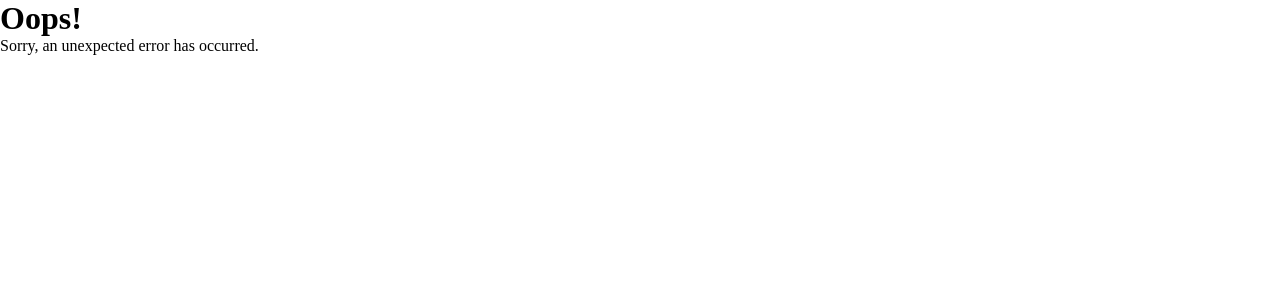
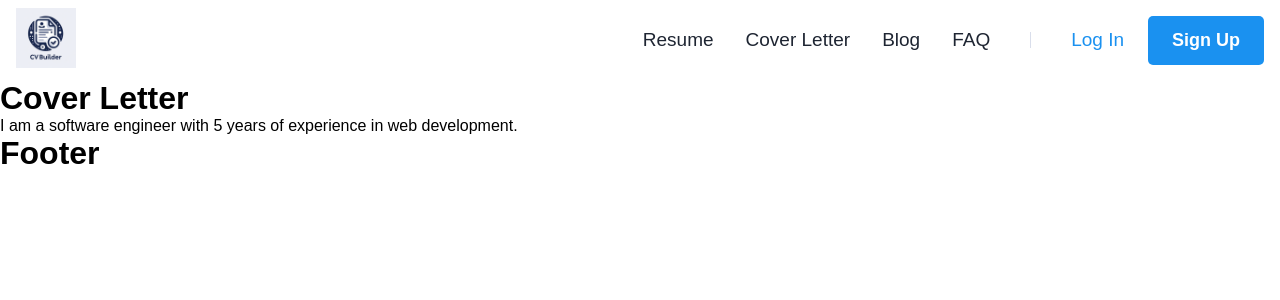
Before and after one commit to AgrisMag/cv-builder, a React (Vite) app: page /cover-letter in a window 1280 px wide. Shown: the top 300 px of the page. Built offline with nearby package versions, Linux system fonts and the light colour scheme.

Commit message:
Header and page changes

```diff
--- a/src/components/common/PrimaryButton.tsx
+++ /dev/null
@@ -1,18 +0,0 @@
-import { Button } from "@chakra-ui/react";
-import styled from "@emotion/styled";
-
-type PrimaryButtonProps = {
-  children: React.ReactNode;
-};
-
-const PrimaryButton = ({ children }: PrimaryButtonProps) => {
-  return <StyledButton>{children}</StyledButton>;
-};
-
-const StyledButton = styled(Button)`
-  background-color: #f0f0f0;
-  padding: 0.5rem 1rem;
-  border-radius: 5px;
-`;
-
-export default PrimaryButton;
--- a/src/components/layout/Header.tsx
+++ b/src/components/layout/Header.tsx
@@ -1,21 +1,21 @@
 import styled from "@emotion/styled";
 import { Link } from "react-router-dom";
-import PrimaryButton from "../common/PrimaryButton";
+import logo from "../../assets/logo.svg";
 
 const Header = () => {
   return (
     <HeaderContainer>
-      <h1>
-        <Link to="/">Logo</Link>
-      </h1>
+      <Link to="/">
+        <Logo src={logo} alt="CV Builder Logo" />
+      </Link>
       <NavigationContainer>
-        <StyledLink to="/">Home</StyledLink>
-        <StyledLink to="/cv-builder">CV Builder</StyledLink>
+        <StyledLink to="/resume">Resume</StyledLink>
+        <StyledLink to="/cover-letter">Cover Letter</StyledLink>
+        <StyledLink to="/blog">Blog</StyledLink>
+        <StyledLink to="/faq">FAQ</StyledLink>
         <NavBarSeparator />
         <SignInLink to="/login">Log In</SignInLink>
-        <PrimaryButton>
-          <SignUpLink to="/register">Sign Up</SignUpLink>
-        </PrimaryButton>
+        <SignUpLink to="/register">Sign Up</SignUpLink>
       </NavigationContainer>
     </HeaderContainer>
   );
@@ -35,25 +35,44 @@ const NavigationContainer = styled.nav`
   align-items: center;
 `;
 
+const Logo = styled.img`
+  height: 60px;
+`;
+
 const StyledLink = styled(Link)`
   text-decoration: none;
   color: #1e2532;
+  font-size: 19px;
+  font-weight: 400;
+  padding: 0 16px;
+  :hover {
+    color: #1272d0;
+  }
 `;
 
 const SignUpLink = styled(Link)`
   text-decoration: none;
-  color: #1e2532;
-  background-color: #f0f0f0;
-  padding: 0.5rem 1rem;
+  padding: 14px 24px;
+  background-color: #1a91f0;
+  color: #ffffff;
   border-radius: 5px;
+  font-weight: 600;
+  font-size: 18px;
+  :hover {
+    background-color: #1272d0;
+  }
 `;
 
 const SignInLink = styled(Link)`
   text-decoration: none;
-  color: #1e2532;
-  background-color: #f0f0f0;
-  padding: 0.5rem 1rem;
-  border-radius: 5px;
+  font-size: 19px;
+  margin-right: 24px;
+  color: #1a91f0;
+  background-color: #ffffff;
+  border-radius: 2px;
+  :hover {
+    color: #1272d0;
+  }
 `;
 
 const NavBarSeparator = styled.div`
--- a/src/index.css
+++ b/src/index.css
@@ -3,4 +3,5 @@ body {
   margin: 0;
   padding: 0;
   box-sizing: border-box;
+  font-family: Arial, Helvetica, sans-serif;
 }
--- a/src/main.tsx
+++ b/src/main.tsx
@@ -6,8 +6,10 @@ import HomePage from "./pages/HomePage";
 import ErrorPage from "./pages/ErrorPage";
 import LoginPage from "./pages/LoginPage";
 import RegisterPage from "./pages/RegisterPage";
-import CVBuilderPage from "./pages/CVBuilderPage";
 import Layout from "./components/layout/Layout";
+import ResumePage from "./pages/ResumePage";
+import CoverLetterPage from "./pages/CoverLetterPage";
+import FAQPage from "./pages/FAQPage";
 
 const router = createBrowserRouter([
   {
@@ -36,10 +38,26 @@ const router = createBrowserRouter([
     ),
   },
   {
-    path: "/cv-builder",
+    path: "/resume",
     element: (
       <Layout>
-        <CVBuilderPage />
+        <ResumePage />
+      </Layout>
+    ),
+  },
+  {
+    path: "/cover-letter",
+    element: (
+      <Layout>
+        <CoverLetterPage />
+      </Layout>
+    ),
+  },
+  {
+    path: "/faq",
+    element: (
+      <Layout>
+        <FAQPage />
       </Layout>
     ),
   },
--- /dev/null
+++ b/src/pages/CoverLetterPage.tsx
@@ -0,0 +1,12 @@
+const CoverLetterPage = () => {
+  return (
+    <div>
+      <h1>Cover Letter</h1>
+      <p>
+        I am a software engineer with 5 years of experience in web development.
+      </p>
+    </div>
+  );
+};
+
+export default CoverLetterPage;
--- /dev/null
+++ b/src/pages/FAQPage.tsx
@@ -0,0 +1,9 @@
+const FAQPage = () => {
+  return (
+    <div>
+      <h1>FAQ Page</h1>
+    </div>
+  );
+};
+
+export default FAQPage;
--- /dev/null
+++ b/src/pages/ResumePage.tsx
@@ -0,0 +1,9 @@
+const ResumePage = () => {
+  return (
+    <div>
+      <h1>Resume Page</h1>
+    </div>
+  );
+};
+
+export default ResumePage;
```
Also changed, not shown: src/assets/logo.svg (added), src/components/common/SecondaryButton.tsx (deleted), src/pages/BlogPage.tsx (added).
